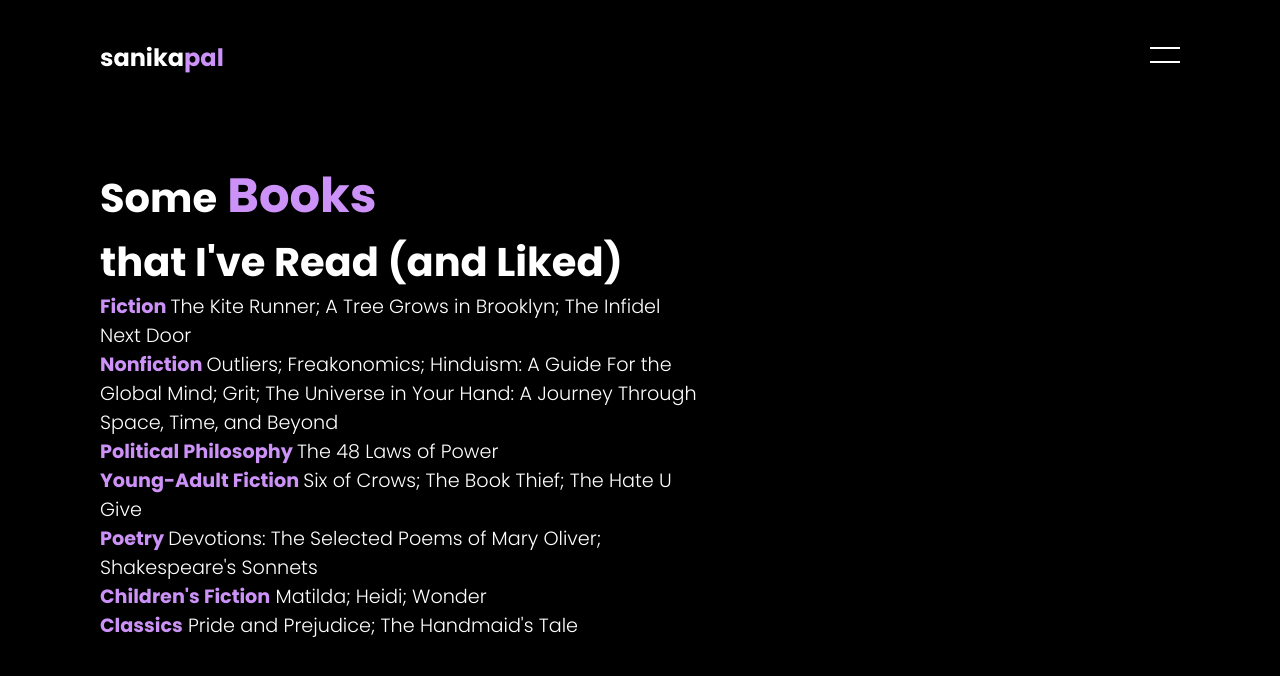
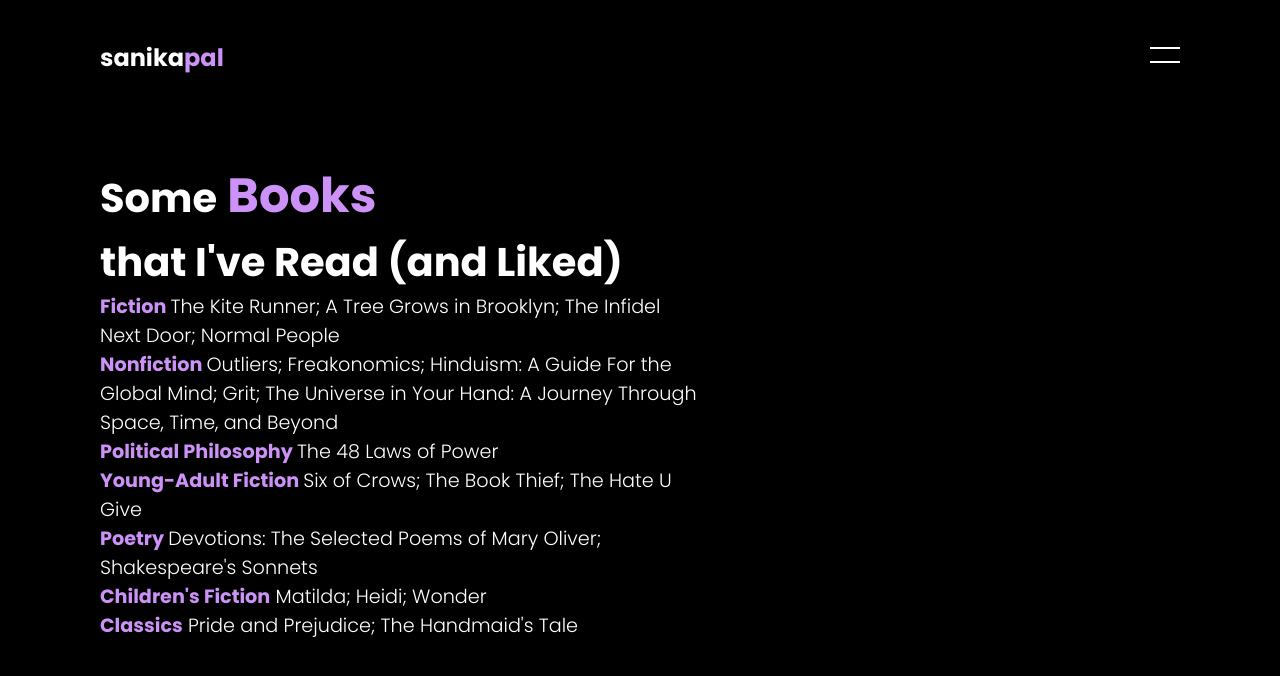
Before and after one commit to sanikapalande/sanikapalande.github.io, a plain HTML site: page books.html in a window 1280 px wide. Drawn offline with Linux system fonts and the light colour scheme.

Commit message:
Update books.html

```diff
--- a/books.html
+++ b/books.html
@@ -20,7 +20,7 @@
             <div class="content">
                 <h2>Some<span style="color:#cc92f8"> Books</span><br> that I've Read (and Liked)<br></h2>
                 <p>
-                    <span style="color: #cc92f8"><strong>Fiction </strong></span> The Kite Runner; A Tree Grows in Brooklyn; The Infidel Next Door<br>
+                    <span style="color: #cc92f8"><strong>Fiction </strong></span> The Kite Runner; A Tree Grows in Brooklyn; The Infidel Next Door; Normal People<br>
                     <strong><span style="color: #cc92f8">Nonfiction </span></strong> Outliers; Freakonomics; Hinduism: A Guide For the Global Mind; Grit; The Universe in Your Hand: A Journey Through Space, Time, and Beyond <br>
                     <strong><span style="color: #cc92f8">Political Philosophy </span></strong> The 48 Laws of Power <br>
                     <strong><span style="color: #cc92f8">Young-Adult Fiction </span></strong> Six of Crows; The Book Thief; The Hate U Give <br>
```
